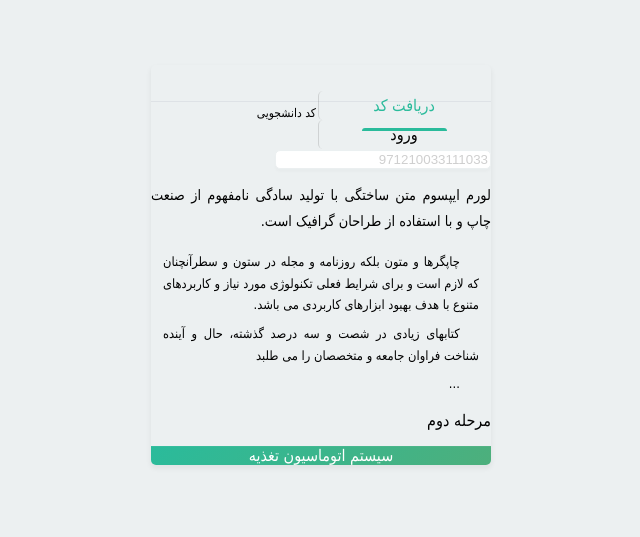
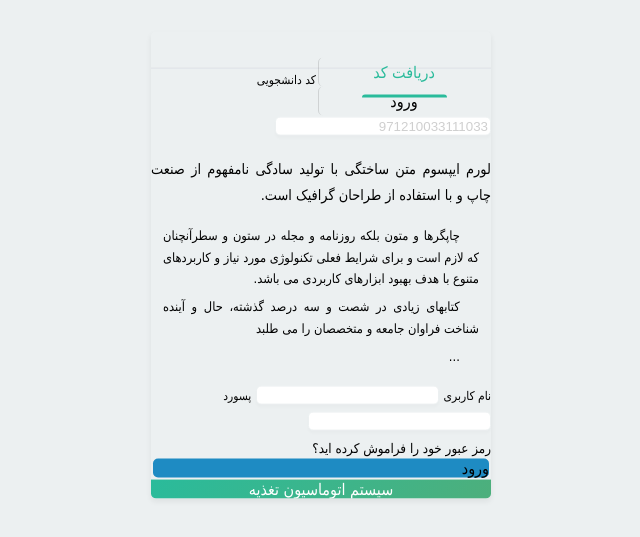
Before and after one commit to moein459/DingDing-Panel, a website: page docs/login.pug in a window 1280 px wide. Shown: the part 135-672 px from the top of the page, without its empty margins (319-959 px from the left). Drawn offline with nearby package versions, Linux system fonts and the light colour scheme; some packages are replaced by stand-ins of ours; files that its build step writes are made by us from their sources; a script that the page names is missing; some icons are missing; a web font is replaced by a local one.

Commit message:
- add user pass layout on login card tabs

```diff
--- a/docs/login.pug
+++ b/docs/login.pug
@@ -29,6 +29,13 @@ html(lang="fa-IR")
                             li
                                 | ...
                     #menu1.tab-pane.fade
-                        p مرحله دوم
+                        .form-group
+                            label(for="username") نام کاربری
+                            input#username.form-control(type="text")
+                            label(for="password") پسورد
+                            input#password.form-control(type="password")
+                            .d-flex.justify-content-between.align-items-baseline.mt-2
+                                small رمز عبور خود را فراموش کرده اید؟
+                                .btn.btn-primary ورود
             .card-footer
                 span سیستم اتوماسیون تغذیه
--- a/scss/form.scss
+++ b/scss/form.scss
@@ -2,6 +2,7 @@
     border: 1px solid $my-light-color;
     border-radius: $main-radius;
     box-shadow: 0 3px 3px 0px rgba(0, 0, 0, 0.02);
+    margin-bottom: .5em;
 
     &:focus {
         border-color: $my-primary-color;
--- a/scss/login.scss
+++ b/scss/login.scss
@@ -99,7 +99,7 @@
 
         &:before {
             content: "";
-            font-family: "MDI";
+            font-family: "Material Design Icons";
             display: inline-block;
             width: 1.5em;
         }
```
